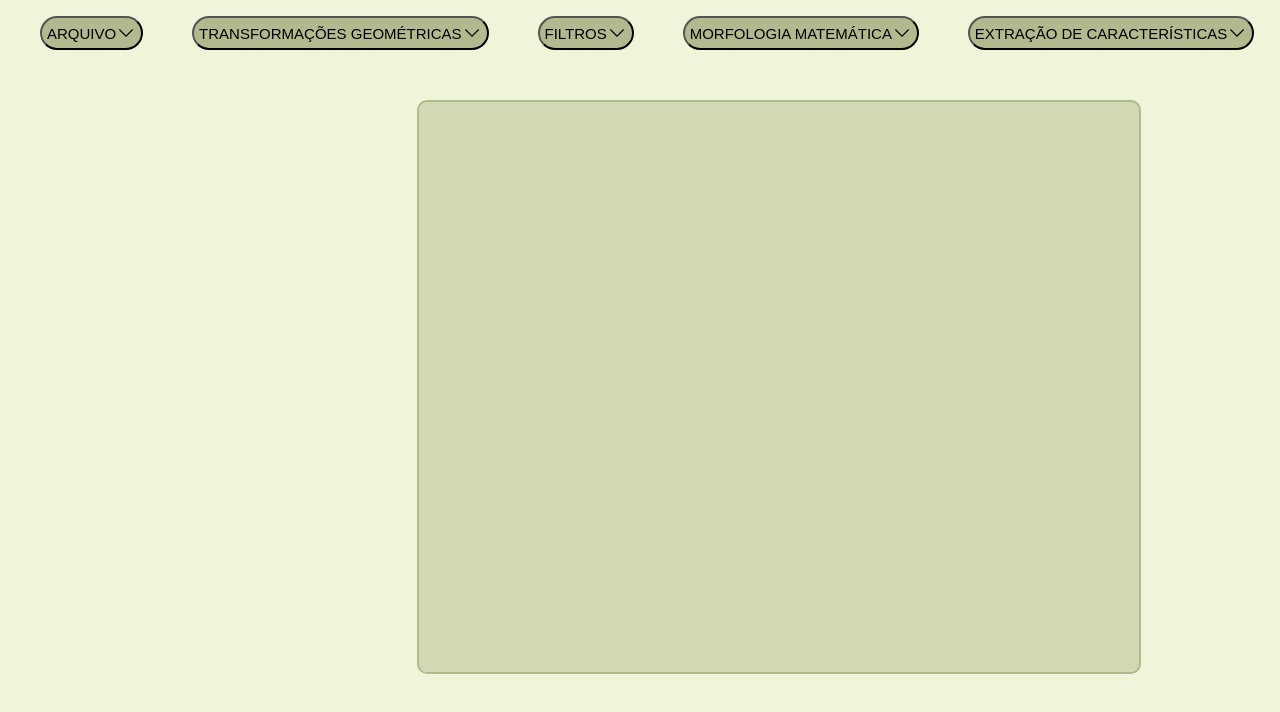
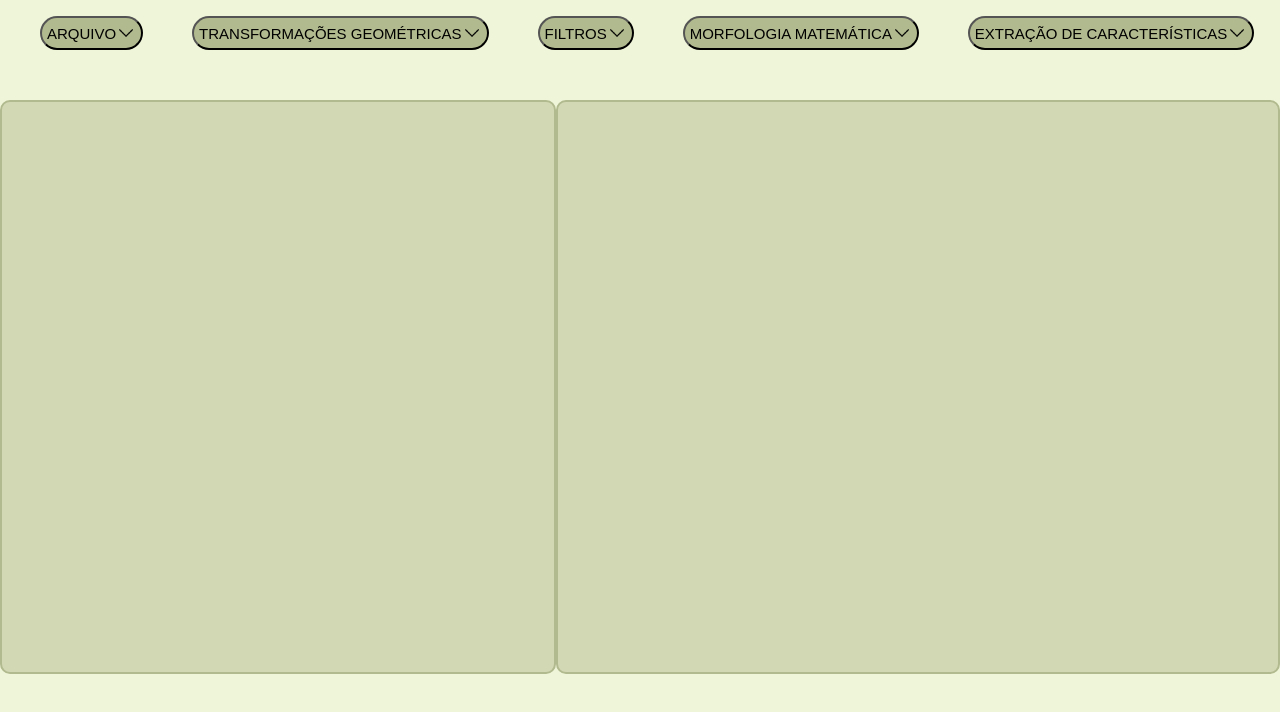
Before and after one commit to juliaandreiakoch/processamento_digital_imagens, a React (Create React App) app: page / in a window 1280 px wide. Shown: the top 712 px of the page. Built offline with nearby package versions, Linux system fonts and the light colour scheme.

Commit message:
fix: image box style

```diff
--- a/src/App.css
+++ b/src/App.css
@@ -82,7 +82,7 @@
   margin-top: 30px;
 }
 
-.imageBox img {
+.imageBox {
   width: 700px;
   height: 550px;
   border: 2px solid #b1ba8e;
@@ -90,6 +90,11 @@
   padding: 10px;
   background-color: #d3d8b4;
   margin-top: 30px;
+}
+
+.imageBox img {
+  width: 700px;
+  height: 550px;
 }
 
 .translate {
```
